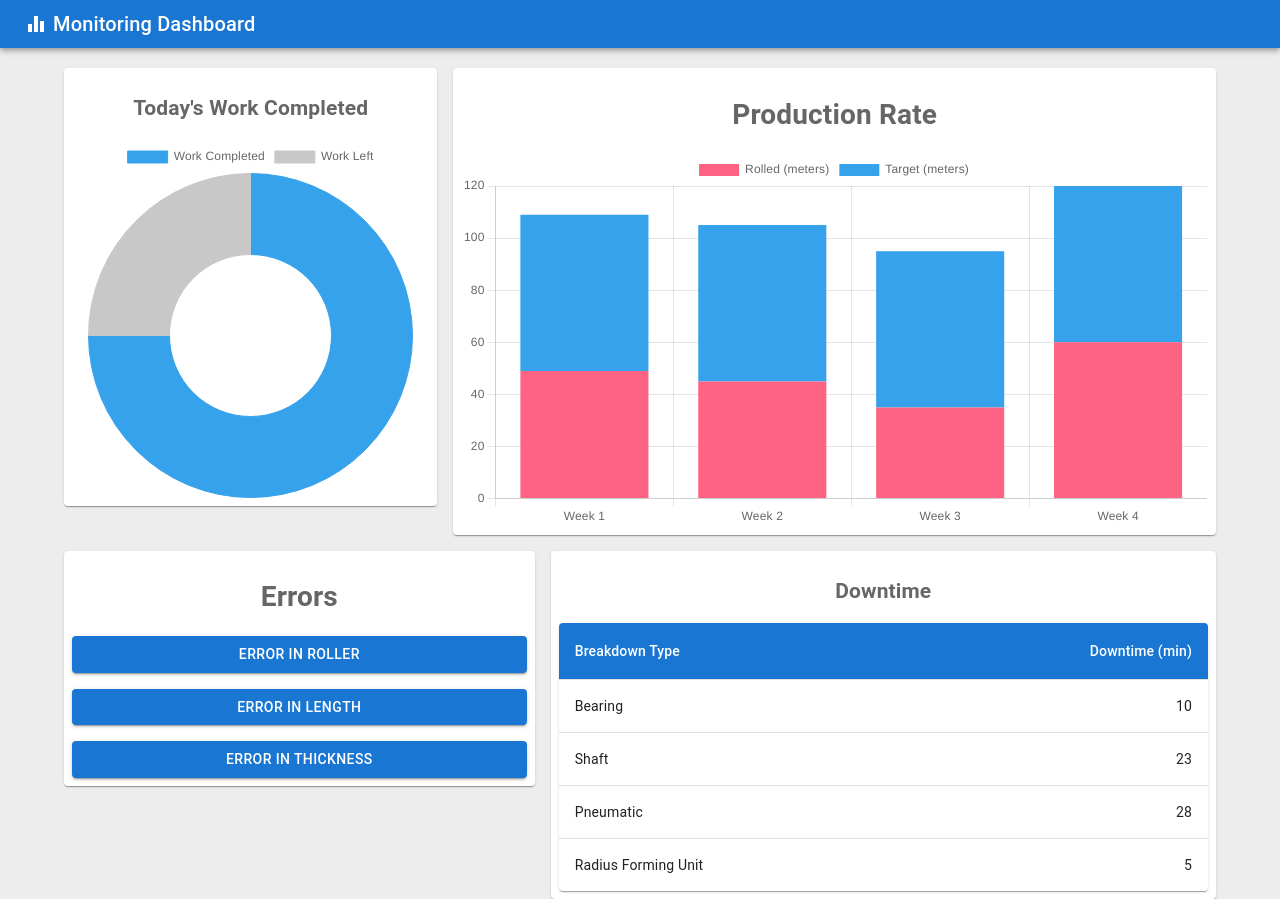
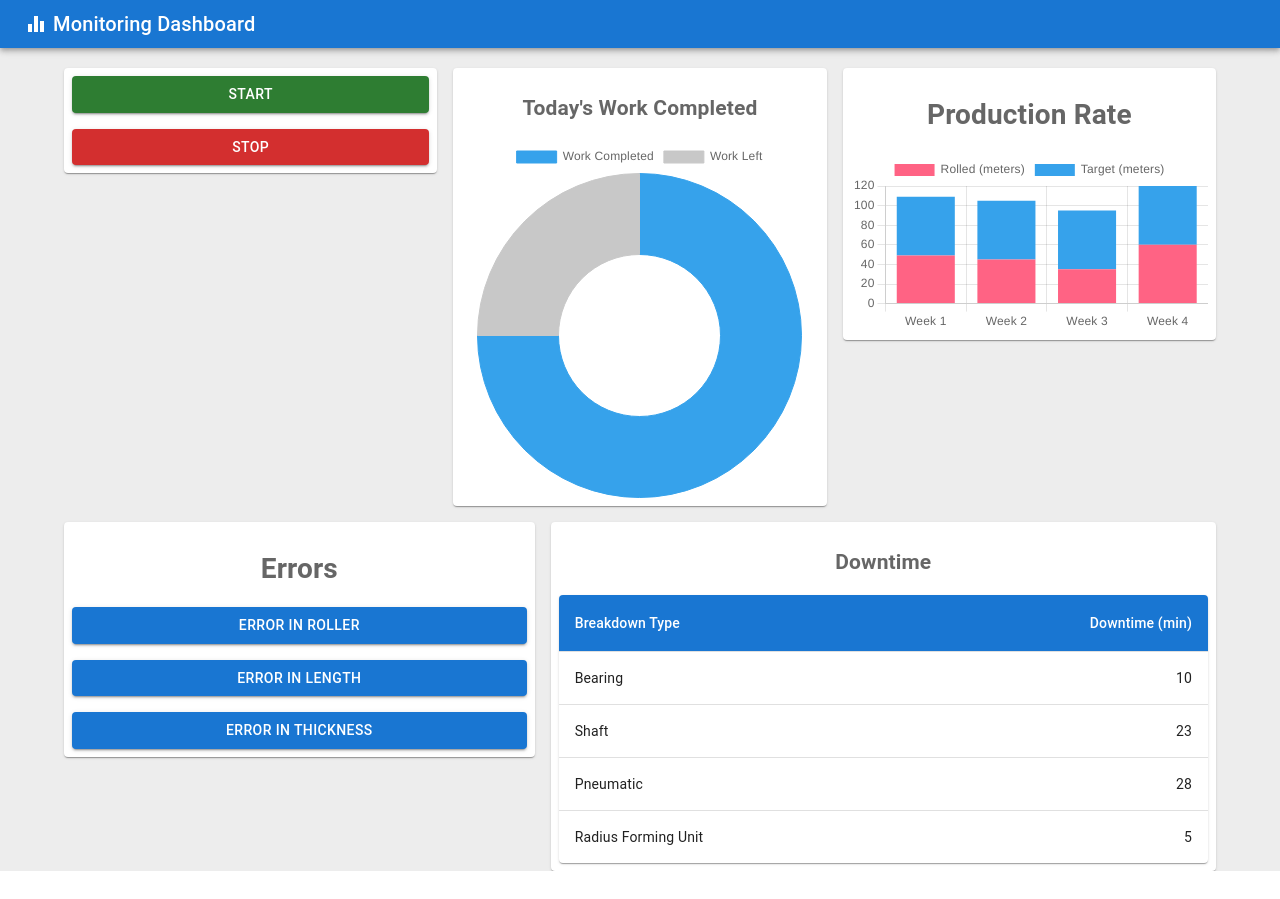
Before and after one commit to devika-kodi/monitoring-dashboard, a Next.js app: page / in a window 1280 px wide. After the commit the page ends 871 px from the top, so only its background shows below. Built offline with nearby package versions, Linux system fonts and the light colour scheme.

Commit message:
Added start/stop buttons.

```diff
--- a/components/MainGrid.js
+++ b/components/MainGrid.js
@@ -19,14 +19,22 @@ const Item = styled(Paper)(({ theme }) => ({
 
 export default function MainGrid() {
   return (
-    <Box sx={{ flexGrow: 1 }} style={{marginTop: "20px"}}>
+    <Box sx={{ flexGrow: 1 }} style={{ marginTop: "20px" }}>
       <Grid container spacing={2}>
+        <Grid item xs={4}>
+          <Item>
+            <Stack spacing={2}>
+              <Button color="success" variant="contained">Start</Button>
+              <Button color="error" variant="contained">Stop</Button>
+            </Stack>
+          </Item>
+        </Grid>
         <Grid item xs={4}>
           <Item>
             <Donut />
           </Item>
         </Grid>
-        <Grid item xs={8}>
+        <Grid item xs={4}>
           <Item>
             <BarChart />
           </Item>
```
